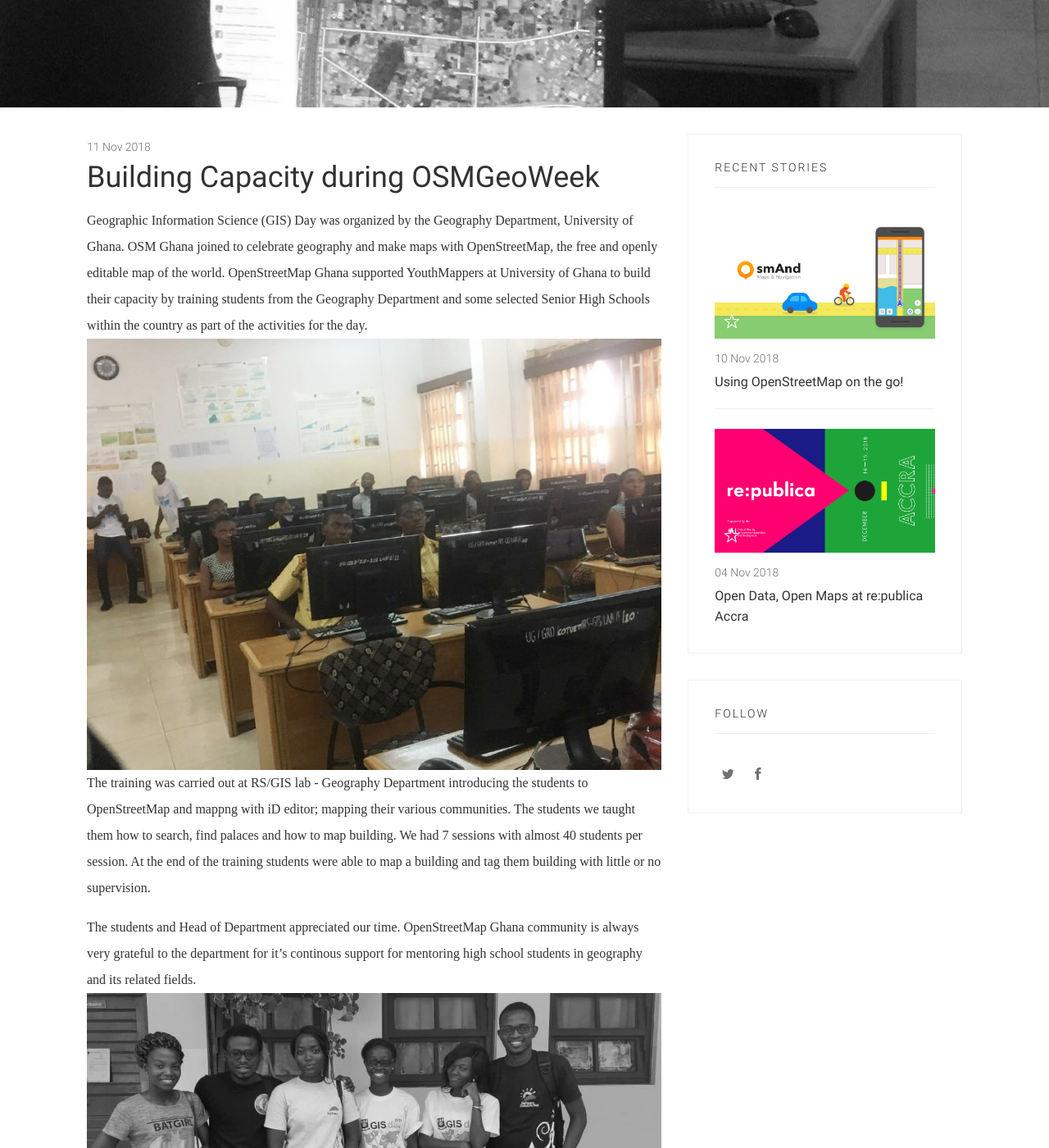
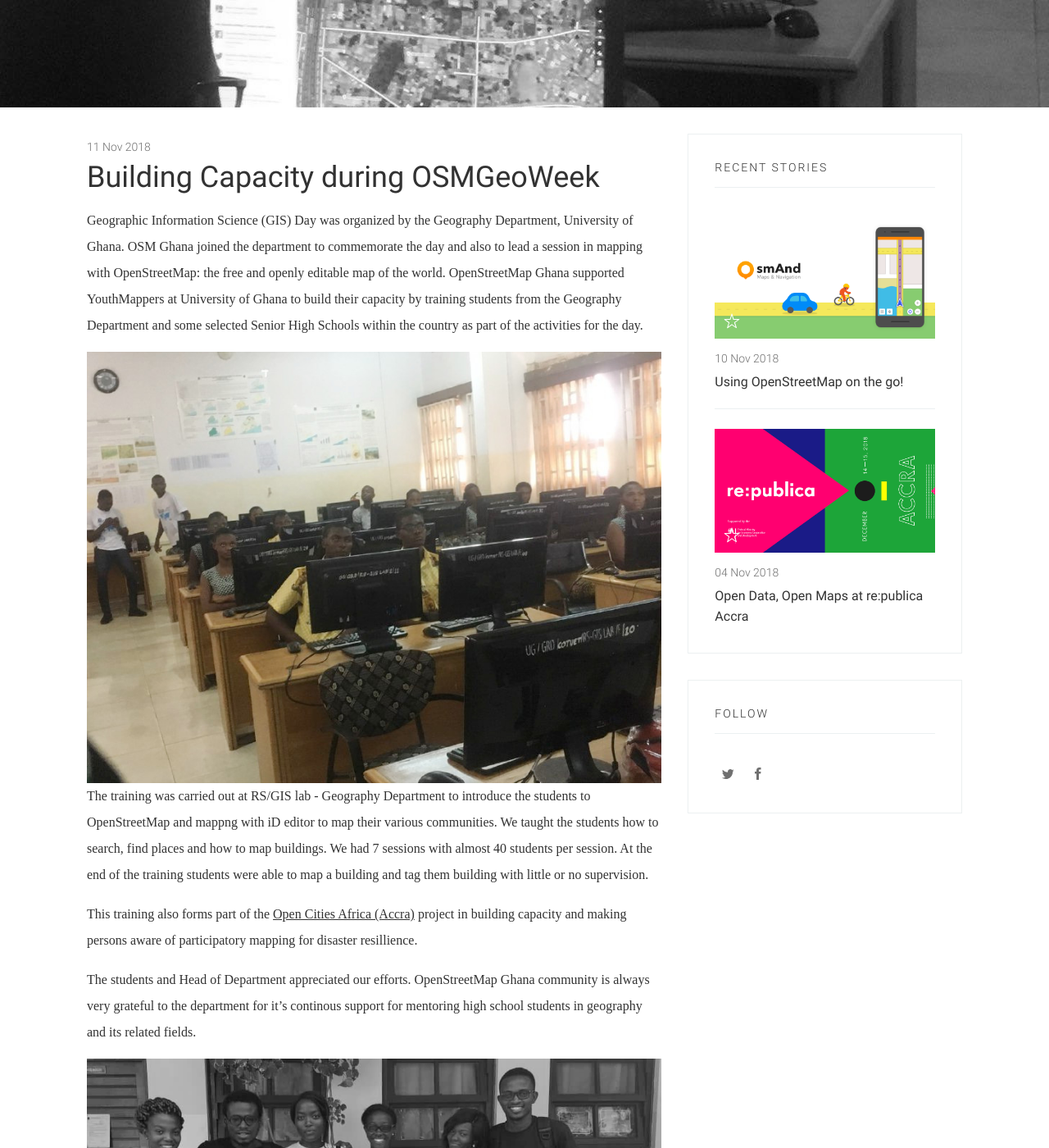
Before and after one commit to osmghana/osmgh, a Jekyll site: the page built from _posts/2018-11-11-university-of-ghana-gisday-osmgeoweek.md, in a window 1280 px wide and 1400 px high, scrolled down 355 px. Shown: the whole window at 82% size. Built offline with Jekyll 4.4.1, drawn with Linux system fonts in a browser that asks for light colours; some web fonts are replaced.

Commit message:
minor changes

```diff
--- a/_posts/2018-11-11-university-of-ghana-gisday-osmgeoweek.md
+++ b/_posts/2018-11-11-university-of-ghana-gisday-osmgeoweek.md
@@ -7,10 +7,14 @@ tags: [legon, gisday, osmgeoweek]
 image: '/images/posts/ug-legon-gisday-mapathon.jpg'
 ---
 
-Geographic Information Science (GIS) Day was organized by the Geography Department, University of Ghana. OSM Ghana joined to celebrate geography and make maps with OpenStreetMap, the free and openly editable map of the world. OpenStreetMap Ghana supported YouthMappers at University of Ghana to build their capacity by training students from the Geography Department and some selected Senior High Schools within the country as part of the activities for the day.
+Geographic Information Science (GIS) Day was organized by the Geography Department, University of Ghana. OSM Ghana joined the department to commemorate the day and also to lead a session in mapping with OpenStreetMap: the free and openly editable map of the world. OpenStreetMap Ghana supported YouthMappers at University of Ghana to build their capacity by training students from the Geography Department and some selected Senior High Schools within the country as part of the activities for the day.
+
 ![GIS Day UG](/images/posts/gis-day-ug.jpg)
-The training was carried out at RS/GIS lab - Geography Department introducing the students to OpenStreetMap and mappng with iD editor; mapping their various communities. The students we taught them how to search, find palaces and how to map building. We had 7 sessions with almost 40 students per session. At the end of the training students were able to map a building and tag them building with little or no supervision.
+The training was carried out at RS/GIS lab - Geography Department to introduce the students to OpenStreetMap and mappng with iD editor to map their various communities. We taught the students how to search, find places and how to map buildings. We had 7 sessions with almost 40 students per session. At the end of the training students were able to map a building and tag them building with little or no supervision.
 
-The students and Head of Department appreciated our time. OpenStreetMap Ghana community is always very grateful to the department for it's continous support for mentoring high school students in geography and its related fields.
+This training also forms part of the [Open Cities Africa (Accra)](http://www.opencitiesproject.org/) project in building capacity and making persons aware of participatory mapping for disaster resillience.
+
+The students and Head of Department appreciated our efforts. OpenStreetMap Ghana community is always very grateful to the department for it's continous support for mentoring high school students in geography and its related fields.
+
 ![GIS Day UG](/images/posts/osmghana-volunteers.jpg)
 Thanks to all volunteers from OSM Ghana; Enock, Angela, Maame, Tracy, Fidel and YouthMappers University of Ghana.
```
